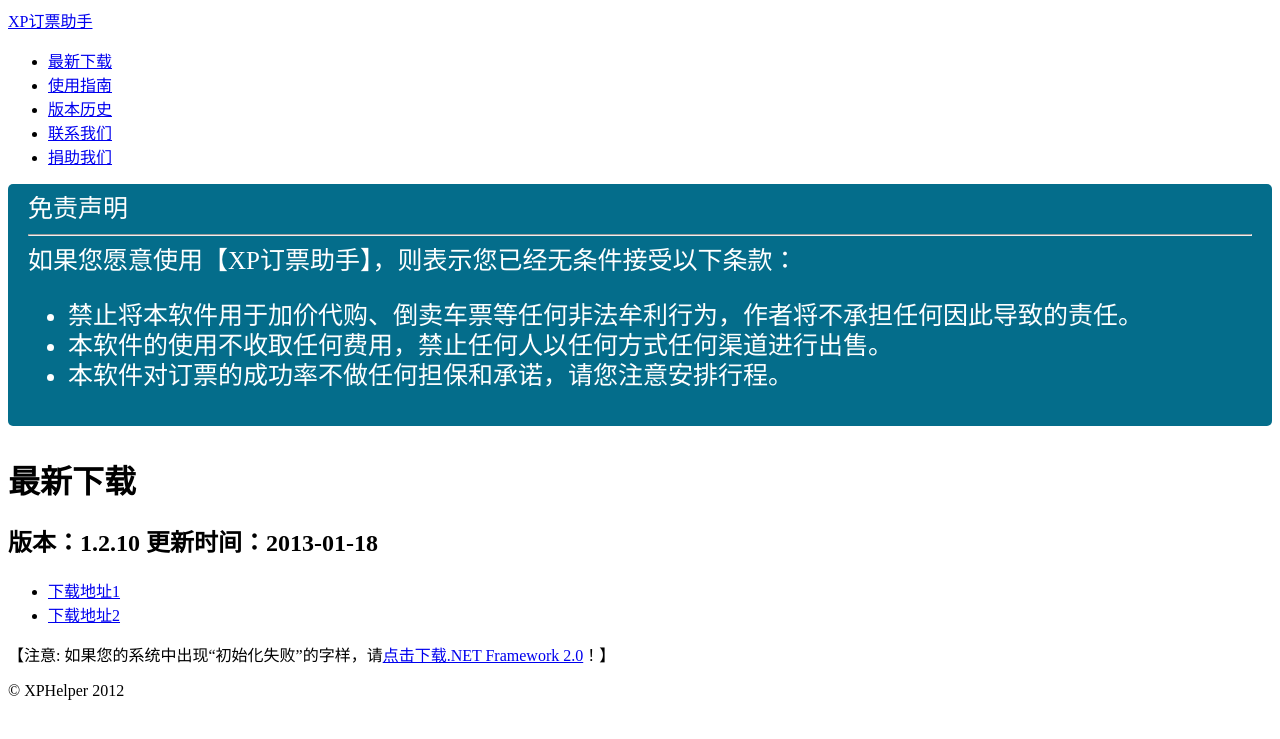
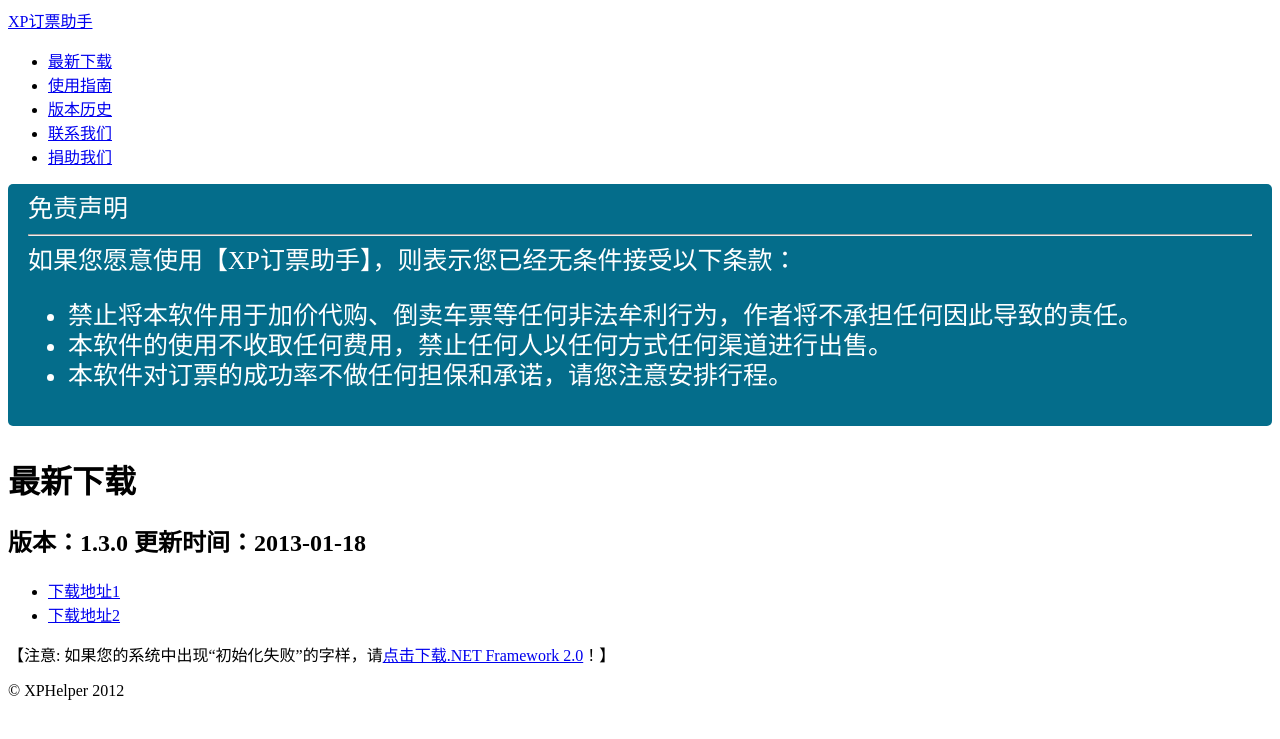
Before and after one commit to xphelper/xphelper.github.com, a Jekyll site: the page built from download.md, in a window 1280 px wide. Shown: the top 739 px of the page. Built offline with Jekyll 4.4.1, drawn with Linux system fonts in a browser that asks for light colours; nearby versions of some CDN libraries; library files that are not in the unit come from our copies; Markdown is read by kramdown in place of the engine named in the settings; comment, search, counter and statistics services are not loaded.

Commit message:
new var 1.3.0

```diff
--- a/download.md
+++ b/download.md
@@ -7,9 +7,9 @@ weight: 1
 
 {% include JB/setup %}
 
-##版本：1.2.10 更新时间：2013-01-18
+##版本：1.3.0 更新时间：2013-01-18
 
-  - <a href="http://pan.baidu.com/share/link?shareid=179109&uk=4213912968" target="_blank">下载地址1</a>
-  - <a href="http://l2.yunpan.cn/lk/QvLqJLSdZpJcR" target="_blank">下载地址2</a>
+  - <a href="http://pan.baidu.com/share/link?shareid=182981&uk=4213912968" target="_blank">下载地址1</a>
+  - <a href="http://l2.yunpan.cn/lk/Qv3m4ccTTyWF2" target="_blank">下载地址2</a>
 
 【注意: 如果您的系统中出现“初始化失败”的字样，请<a href="http://download.microsoft.com/download/c/6/e/c6e88215-0178-4c6c-b5f3-158ff77b1f38/NetFx20SP2_x86.exe" target="_blank">点击下载.NET Framework 2.0</a>！】
```
Also changed, not shown: version.md (+4 -0 lines).
